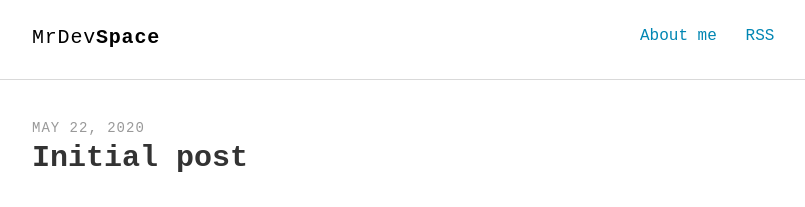
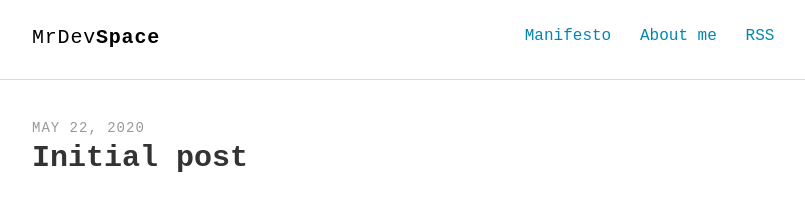
Before and after one commit to krzysztofowsiany/mrdev, a Jekyll site: the page built from _posts/2020-05-22-initial-post.md, in a window 1280 px wide. Shown: the top 207 px of the page, without its empty margins (232-1037 px from the left). Built offline with Jekyll 4.4.1, drawn with Linux system fonts in a browser that asks for light colours; some web fonts are replaced.

Commit message:
Add manifesto url

```diff
--- a/_includes/nav.html
+++ b/_includes/nav.html
@@ -3,6 +3,7 @@
   <div class="container">
     <h1 class="logo"><a href="{{ '/' | prepend: site.baseurl | prepend: site.url }}">{{ site.title_left }}<span>{{ site.title_right }}</span></a></h1>
     <ul class="navbar">
+      <li><a href="{{ '/manifesto' | prepend: site.baseurl | prepend: site.url }}">Manifesto</a></li>
       <li><a href="{{ '/about' | prepend: site.baseurl | prepend: site.url }}">About me</a></li>
       <li><a href="{{ "/feed.xml" | prepend: site.baseurl | prepend: site.url }}" target="_blank">RSS</a></li>
     </ul>
```
